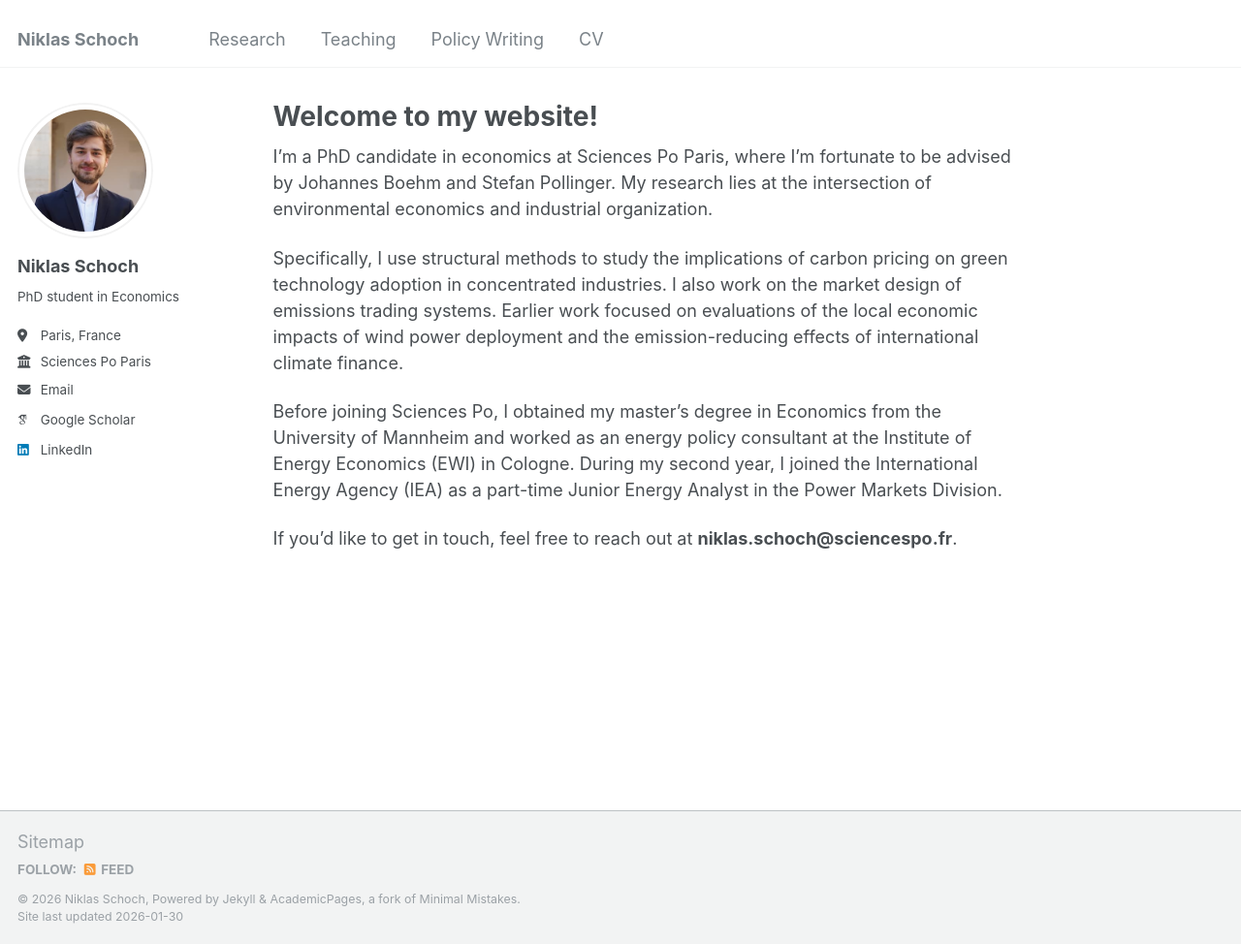
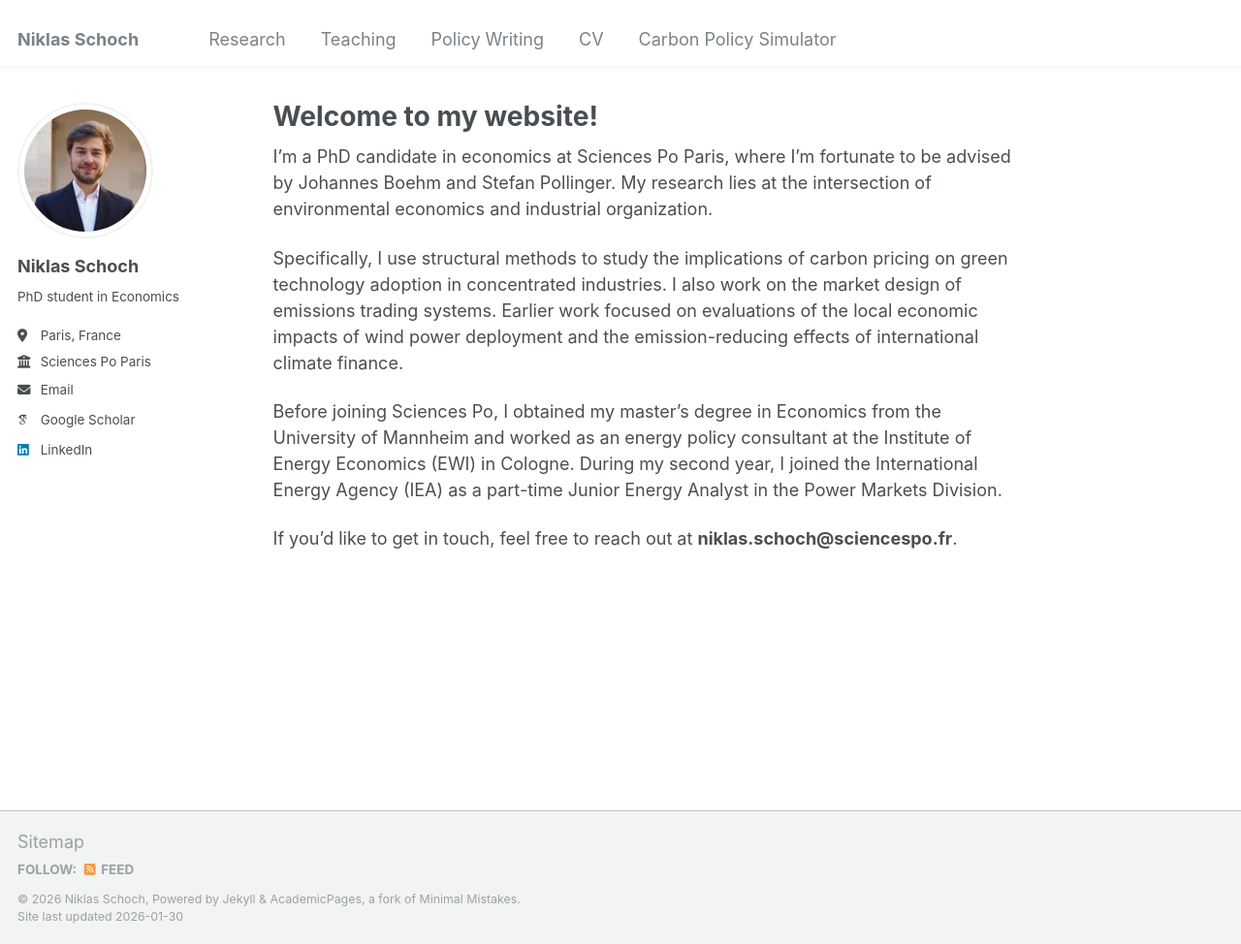
Before and after one commit to niklasschoch/niklasschoch.github.io, a Jekyll site: the page built from _pages/about.md, in a window 1280 px wide and 974 px high. Shown: the whole window at 97% size. Built offline with Jekyll 4.4.1, drawn with Linux system fonts in a browser that asks for light colours; some web fonts are replaced.

Commit message:
Update navigation.yml

```diff
--- a/_data/navigation.yml
+++ b/_data/navigation.yml
@@ -10,3 +10,6 @@ main:
 
   - title: "CV"
     url: /cv/
+
+  - title: "Carbon Policy Simulator"
+    url: /carbonpolicy-simulator/
```
